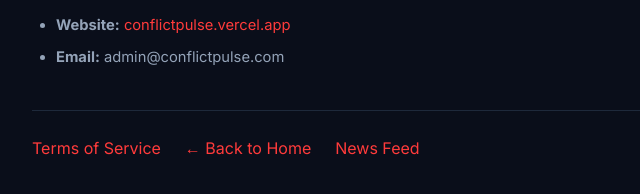
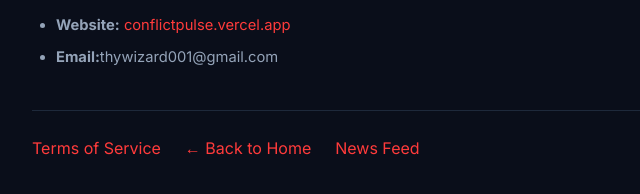
Before and after one commit to thywizard/conflictpulse, a plain HTML site: page client/privacy.html in a window 1280 px wide. Shown: the part 2861-3055 px from the top of the page, 252-892 px from the left. Drawn offline with Linux system fonts and the light colour scheme.

Commit message:
Update contact email in privacy policy

```diff
--- a/client/privacy.html
+++ b/client/privacy.html
@@ -124,7 +124,7 @@
   <p>If you have questions about this Privacy Policy, please contact us:</p>
   <ul>
     <li><strong>Website:</strong> <a href="https://conflictpulse.vercel.app">conflictpulse.vercel.app</a></li>
-    <li><strong>Email:</strong> admin@conflictpulse.com</li>
+    <li><strong>Email:</strong>thywizard001@gmail.com</li>
   </ul>
 
   <div style="margin-top:2.5rem;padding-top:1.5rem;border-top:1px solid var(--border);display:flex;gap:1.5rem;flex-wrap:wrap;">
```
